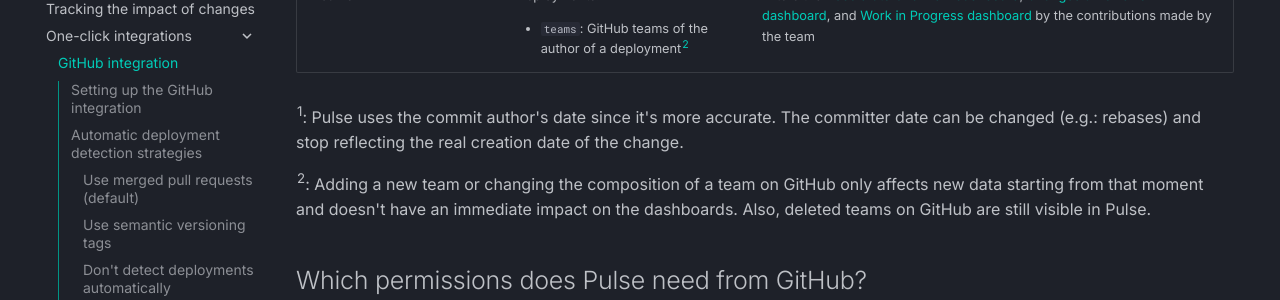
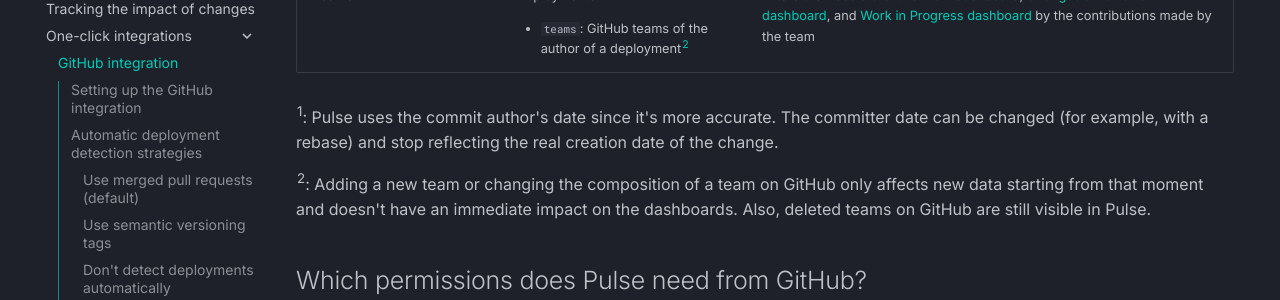
Before and after one commit to codacy/pulse-user-docs, an MkDocs documentation site: the page built from docs/one-click-integrations/github-integration.md, in a window 1280 px wide and 900 px high, scrolled down 4139 px. Shown: the part 153-453 px from the top of the window. Built offline with MkDocs 1.6.1 and Material for MkDocs 9.7.7, drawn with Linux system fonts in a browser that asks for light colours.

Commit message:
Update docs/one-click-integrations/github-integration.md
Co-authored-by: Paulo Ribeiro <paulo.ribeiro@codacy.com>

```diff
--- a/docs/one-click-integrations/github-integration.md
+++ b/docs/one-click-integrations/github-integration.md
@@ -135,7 +135,7 @@
 </tr>
 </table>
 
-<sup><span id="commit-author-date">1</span></sup>: Pulse uses the commit author's date since it's more accurate. The committer date can be changed (e.g.: rebases) and stop reflecting the real creation date of the change.
+<sup><span id="commit-author-date">1</span></sup>: Pulse uses the commit author's date since it's more accurate. The committer date can be changed (for example, with a rebase) and stop reflecting the real creation date of the change.
 
 <sup><span id="deployment-teams">2</span></sup>: Adding a new team or changing the composition of a team on GitHub only affects new data starting from that moment and doesn't have an immediate impact on the dashboards. Also, deleted teams on GitHub are still visible in Pulse.
 
```
